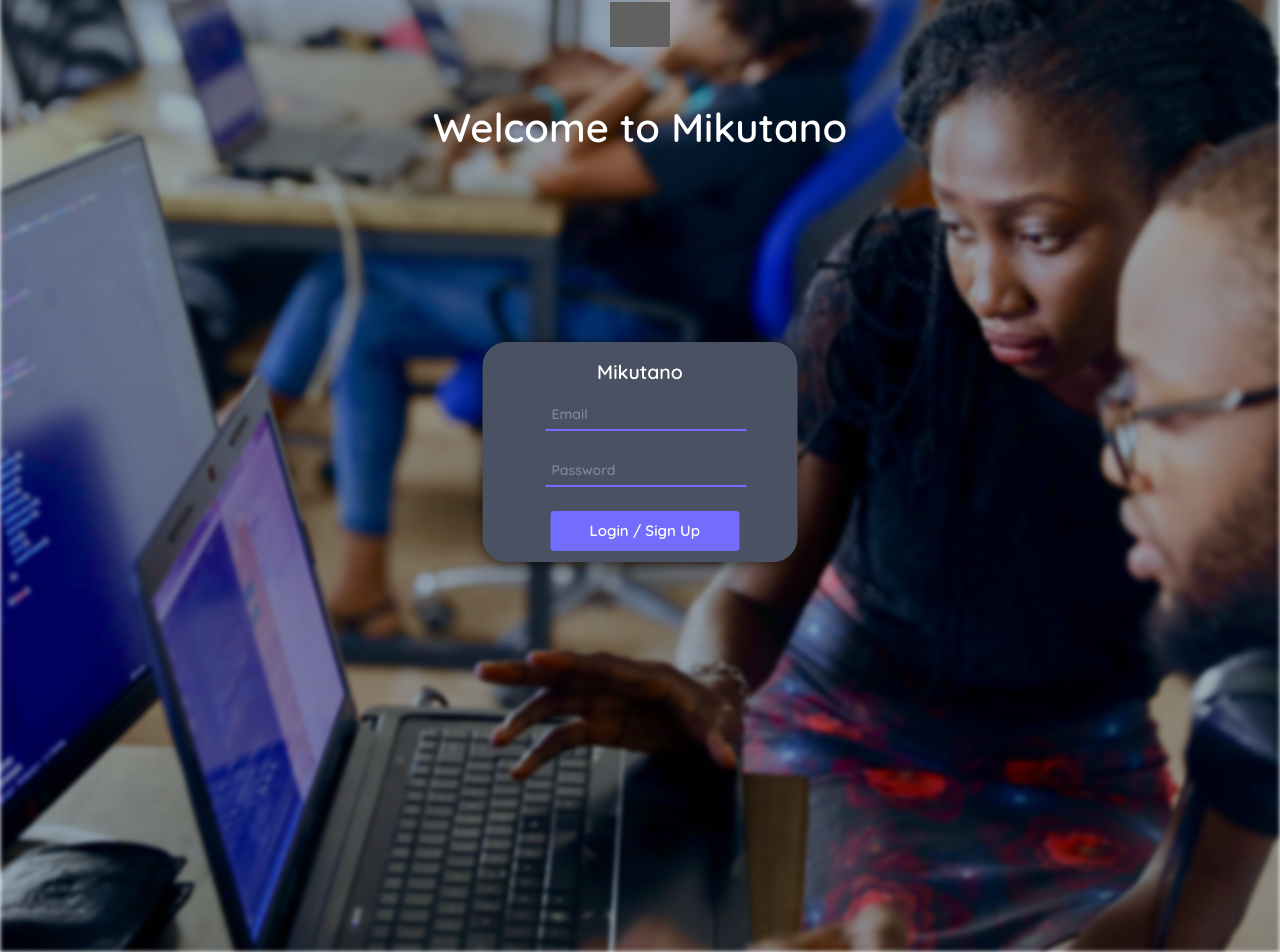
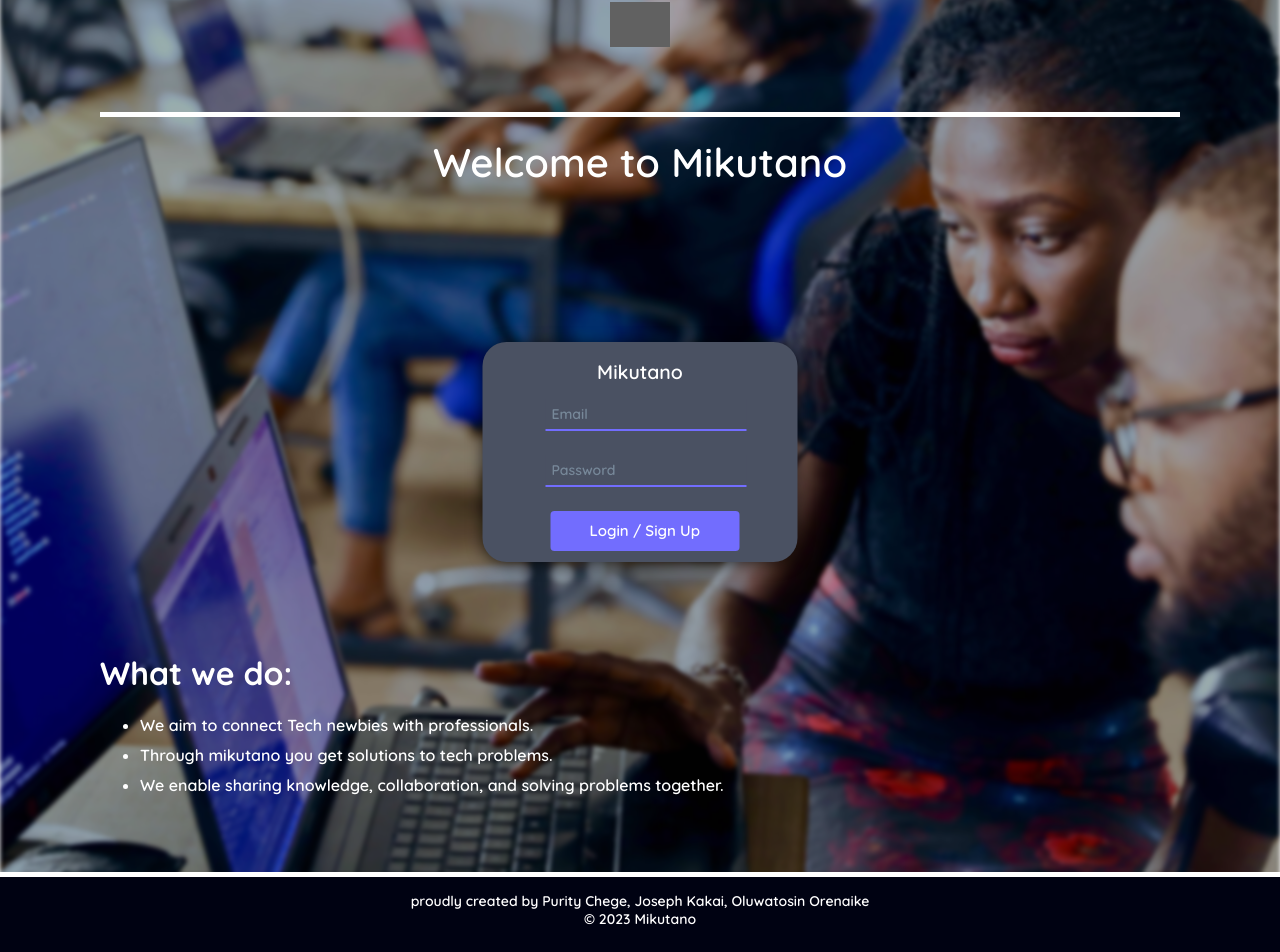
Before and after one commit to kakaingalu/mikutano, a Next.js app: page / in a window 1280 px wide. Shown: the part 48-1000 px from the top of the page. Built offline with nearby package versions, Linux system fonts and the light colour scheme; grey boxes are pictures that could not be loaded.

Commit message:
finished landing

```diff
--- a/pages/_document.js
+++ b/pages/_document.js
@@ -6,8 +6,9 @@
     return (
       <Html>
         <Head>
-          <link rel="icon" href="/img1.png" />
+          <link rel="icon" href="/img1.png" className="custom-icon" />
           <link rel="preload" href="../images/img1.jpg" as="image" />
+	  <title>Mikutano</title>
         </Head>
         <body>
           <Main />
--- a/pages/index.js
+++ b/pages/index.js
@@ -32,6 +32,7 @@
           <img src="/img1.png" alt="Logo" />
       </div>
       <div className="heading-top">
+	  <div class="head-separator"></div>
 	  Welcome to Mikutano
       </div>
       <div className="auth-container">
@@ -61,6 +62,19 @@
         </form>
 
       </div>
+      <div className="body-text">
+	  <h1>What we do:</h1>
+       <ul class="space-list">
+      	<li>We aim to connect Tech newbies with professionals.</li>
+	<li>Through mikutano you get solutions to tech problems.</li>
+	<li>We enable sharing knowledge, collaboration, and solving problems together.</li>
+       </ul>
+      </div>
+     <footer className="footer">
+       <div class="footer-separator"></div>
+	  proudly created by Purity Chege, Joseph Kakai, Oluwatosin Orenaike<br />
+	  © 2023 Mikutano
+     </footer>
     </div>
   );
 }
--- a/styles/auth.css
+++ b/styles/auth.css
@@ -1,3 +1,6 @@
+.custom-icon {
+  filter: invert(100%);
+}
 .logo {
   position: absolute;
   top: 5%;
@@ -10,6 +13,12 @@
 .logo img {
   width: 60px;
   height: auto;
+}
+
+.head-separator {
+  border-top: 5px solid white !important;
+  margin-bottom: 20px !important;
+
 }
 
 .background-image {
@@ -42,8 +51,7 @@
 .heading-top {
   text-align: center;
   color: white;
-  margin-top: 50px;
-  z-index: 1;
+  margin-top: 60px;
   font-size: 5vh;
 }
 .auth-container {
@@ -107,3 +115,39 @@
 .submit-button::hover {
   background-color: #938ffe;
 }
+
+.body-text {
+  color: white;
+  position: absolute;
+  top: 85vh;
+  width: 100%;
+  height: auto;
+
+}
+h1 {
+  text-align: left;
+}
+
+li {
+  margin-bottom: 10px;
+  text-align:left;
+
+}
+
+.footer {
+  position: absolute;
+  bottom: 0;
+  width: 100%;
+  height: 80px;
+  color: white;
+  left: 0vw;
+  text-align: center;
+  background-color: rgba(0, 2, 18, 10);
+  font-size: 14px;
+}
+
+.footer-separator {
+  border-top: 5px solid white;
+  margin-bottom: 15px;
+
+}
```
Also changed, not shown: 1 other file (tests, documents, lock files or other folders).
